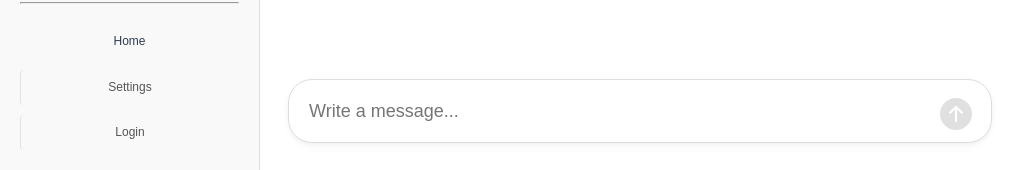
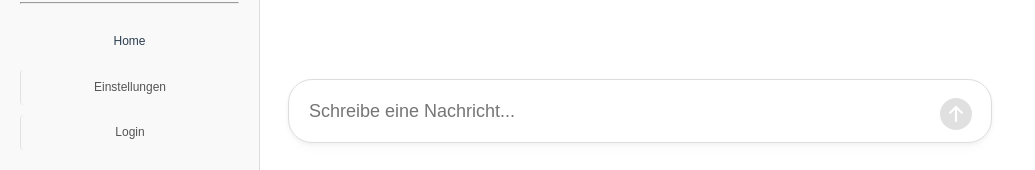
Before and after one commit to janikstucki/AI-Hub, a Vue app in the folder AI-Hub/: page / in a window 1280 px wide. Shown: the part 630-800 px from the top of the page, without its empty margins (0-1035 px from the left). Built offline with nearby package versions, Linux system fonts and the light colour scheme.

Commit message:
Update translations and enhance input editing in Settings view; add enter key functionality for email and password fields

```diff
--- a/AI-Hub/src/components/Sidebar.vue
+++ b/AI-Hub/src/components/Sidebar.vue
@@ -65,7 +65,7 @@ const isAuth = false
             class="chat-link"
             key="no-chats"
           >
-            No chats yet, start a new conversation.
+           Keine Chats, starte eine neue Konversation.
           </a>
         </div>
 
@@ -106,7 +106,7 @@ const isAuth = false
 
       <nav class="menu">
   <router-link to="/">Home</router-link>
-  <router-link to ="/settings">Settings</router-link>
+  <router-link to ="/settings">Einstellungen</router-link>
   <router-link to="/login" v-if="!isAuth">Login</router-link>
 </nav>
     </aside>
--- a/AI-Hub/src/views/HomeView.vue
+++ b/AI-Hub/src/views/HomeView.vue
@@ -28,7 +28,7 @@ const count = ref(0)
         <textarea
           id="chat-input"
           rows="1"
-          placeholder="Write a message..."
+          placeholder="Schreibe eine Nachricht..."
           oninput="autoResize(this)"
           v-model="message"
 
--- a/AI-Hub/src/views/Settings.vue
+++ b/AI-Hub/src/views/Settings.vue
@@ -61,7 +61,7 @@ function handleCreateChat() {
         <label for="email">E-Mail</label>
 <div class="editable-field">
   <div class="field-content">
-    <input v-if="isEditingEmail" type="text" id="email" v-model="email" @blur="isEditingEmail = false" />
+    <input v-if="isEditingEmail" type="text" id="email" v-model="email" @blur="isEditingEmail = false"  @keyup.enter="isEditingEmail = false"/>
     <span v-else>{{ email }}</span>
   </div>
   <button class="icon-button" @click="isEditingEmail = true">
@@ -74,7 +74,7 @@ function handleCreateChat() {
 <label for="password">Passwort</label>
 <div class="editable-field">
   <div class="field-content">
-    <input v-if="isEditingPassword" type="text" id="password" v-model="password" @blur="isEditingPassword = false" />
+    <input v-if="isEditingPassword" type="text" id="password" v-model="password" @blur="isEditingPassword = false"  @keyup.enter="isEditingEmail = false"/>
     <span v-else>{{ password }}</span>
   </div>
   <button class="icon-button" @click="isEditingPassword = true">
```
